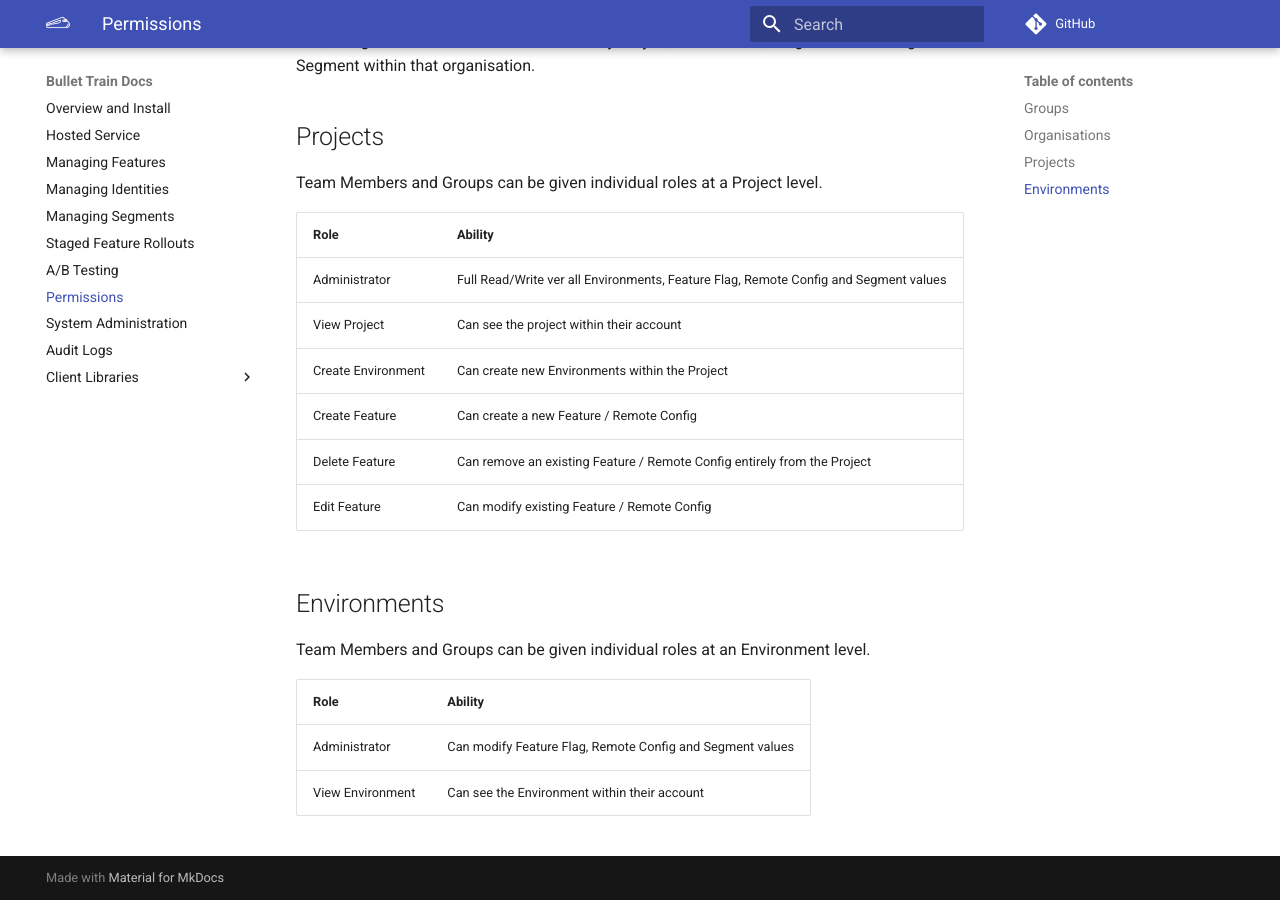
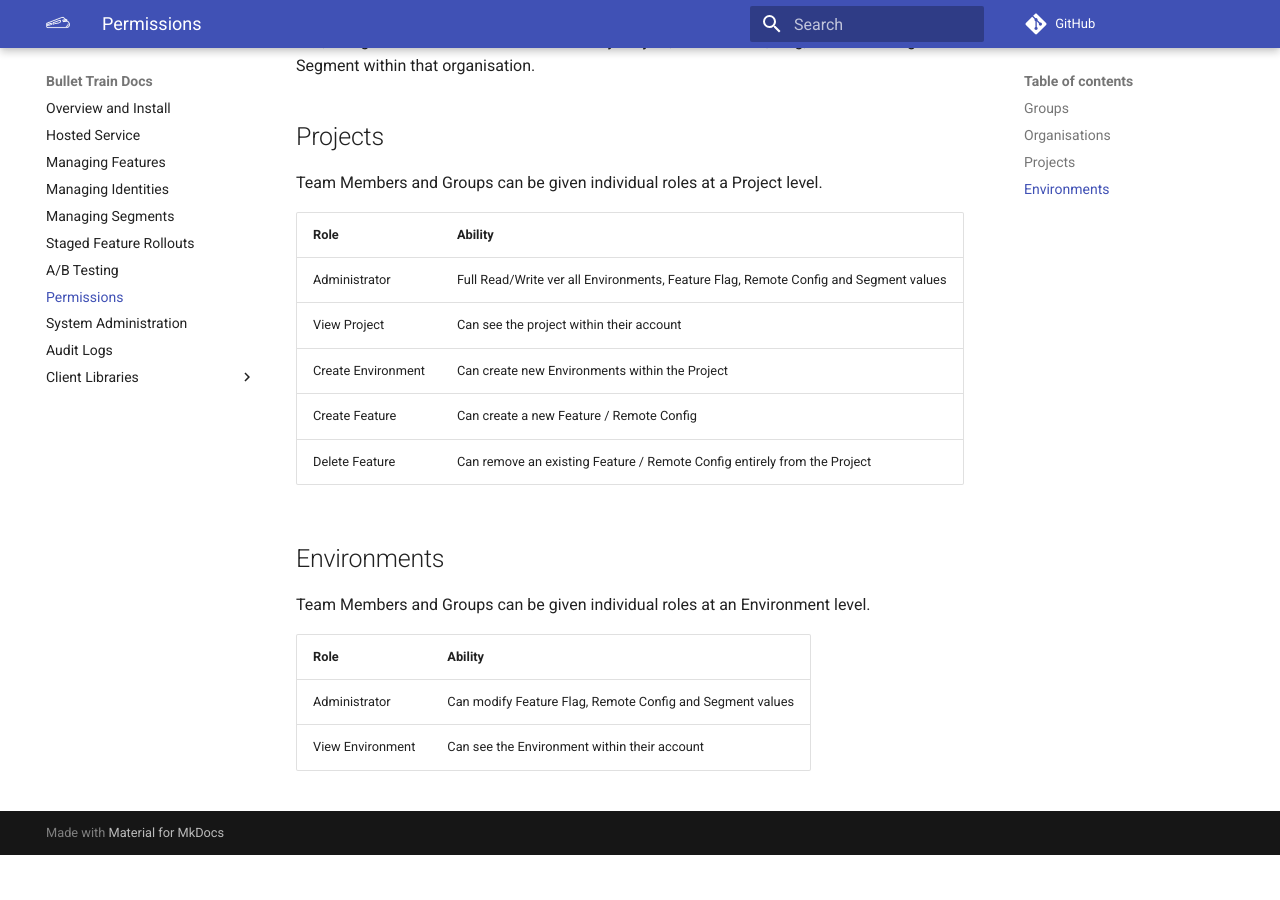
Before and after one commit to Flagsmith/flagsmith-docs, an MkDocs documentation site: the page built from docs/permissions.md, in a window 1280 px wide and 900 px high, scrolled down 529 px. Built offline with MkDocs 1.6.1 and Material for MkDocs 9.7.7, drawn with Linux system fonts in a browser that asks for light colours; comment, search, counter and statistics services are not loaded; after the commit the page ends 1384 px from its top, so only the background shows below that.

Commit message:
Removed permission

```diff
--- a/docs/permissions.md
+++ b/docs/permissions.md
@@ -25,7 +25,6 @@ Team Members and Groups can be given individual roles at a Project level.
 | Create Environment | Can create new Environments within the Project |
 | Create Feature | Can create a new Feature / Remote Config  |
 | Delete Feature | Can remove an existing Feature / Remote Config entirely from the Project |
-| Edit Feature | Can modify existing Feature / Remote Config |
 
 ## Environments
 
```
